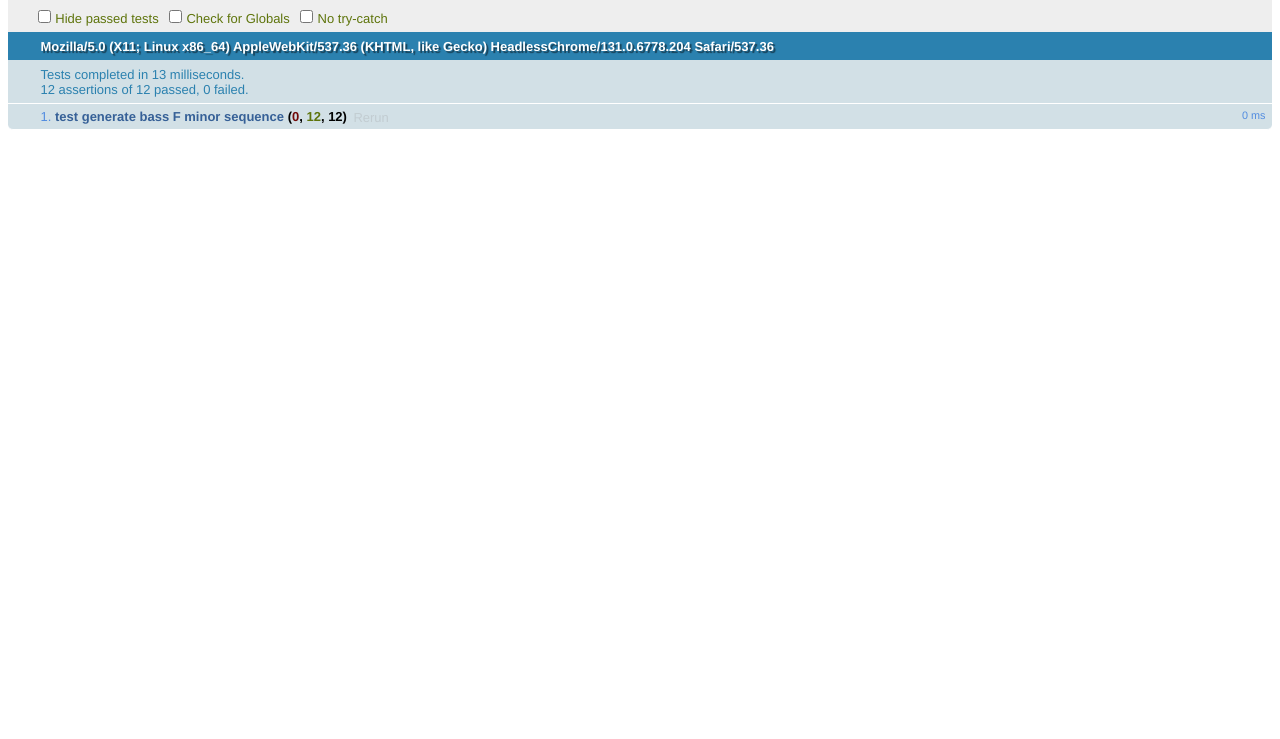
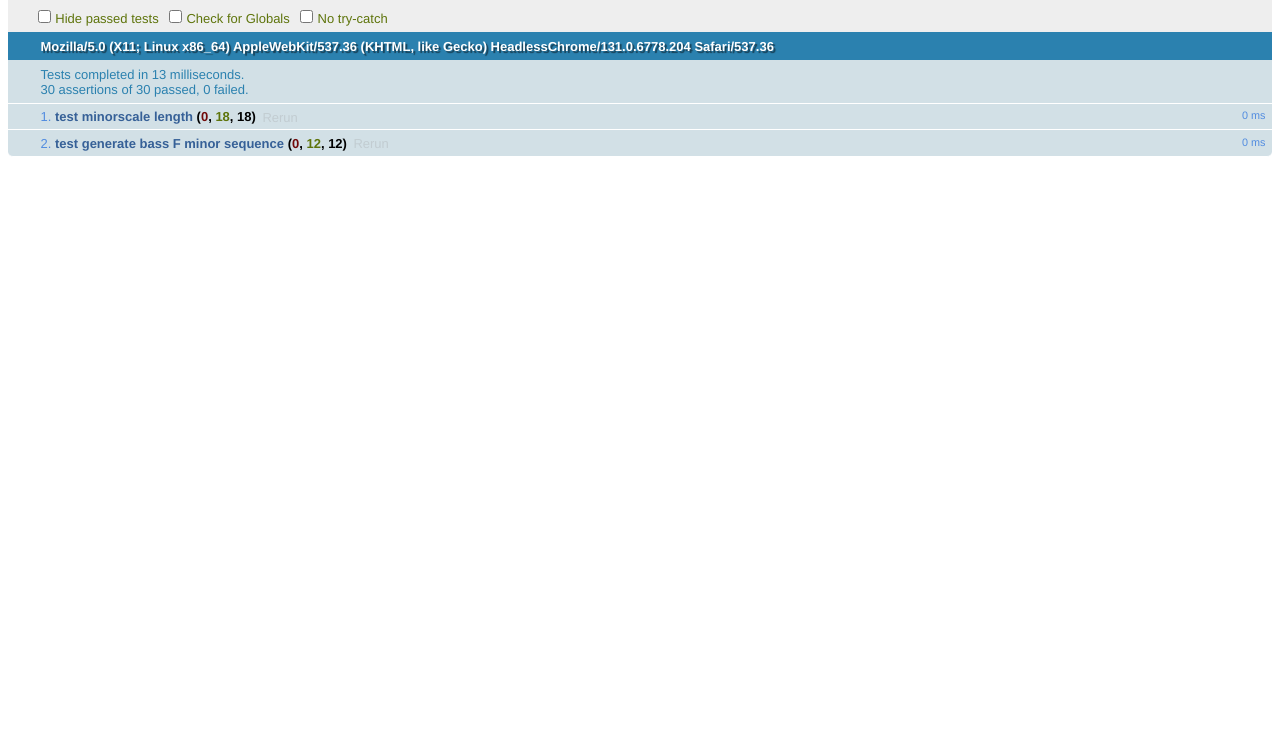
Before and after one commit to Biggsen/sirprise, a plain HTML site: page unittesting.html in a window 1280 px wide. Shown: the part 61-800 px from the top of the page. Drawn offline with Linux system fonts and the light colour scheme.

Commit message:
calculated minor scale

```diff
--- a/js/generate.js
+++ b/js/generate.js
@@ -15,11 +15,49 @@ var Generate = {
 
 
 	bass_sequence: function(scale) {
-		return ['F1', 'G1', 'G#1', 'A#1', 'C1', 'C#1', 'D#1', 'F2', 'G2', 'G#2']
+		//return ['F1', 'G1', 'G#1', 'A#1', 'C1', 'C#1', 'D#1', 'F2', 'G2', 'G#2']
+		return Generate.minorscale_note(10, 1);
 	},
 
 	majorscale: function() {
 		var seq = [1,3,5,6,8,10,12];
+	},
+
+	minorscale_note: function(length, offset) {
+		var result = [];
+		var seq = [1,3,4,6,8,9,11];
+		var seq_counter = 0;
+		var padding = 0;
+		var ocatave = 1;
+		for(var i = 0; i < length; i++) {
+
+			if(seq_counter >= seq.length) {
+				seq_counter = 0;
+				padding = padding + 12;
+				ocatave++;
+			}
+			var pos = seq[seq_counter++]+offset;
+			if(pos > 12)
+				pos = pos - 12;
+			result[i] = Generate.note(pos) + ocatave.toString();
+		}
+		return result;
+	},
+
+	minorscale_pos: function(length) {
+		var result = [];
+		var seq = [1,3,4,6,8,9,11];
+		var seq_counter = 0;
+		var padding = 0;
+		for(var i = 0; i < length; i++) {
+
+			if(seq_counter >= seq.length) {
+				seq_counter = 0;
+				padding = padding + 12;
+			}
+			result[i] = padding + seq[seq_counter++];
+		}
+		return result;
 	},
 
 	minorscale: function() {
@@ -45,7 +83,7 @@ var Generate = {
 			case 6:
 				return 'A';
 			case 7:
-				return 'Bb';
+				return 'A#';
 			case 8:
 				return 'B';
 			case 9:
--- a/unittesting.html
+++ b/unittesting.html
@@ -14,6 +14,22 @@
   <script>
 
 
+	test( "test minorscale length", function() {
+		var seq = Generate.minorscale_pos(7);
+		var exp = [1,3,4,6,8,9,11];
+		for(var i = 0, len = seq.length; i < len; i++) {
+			equal(seq[i], exp[i], "minor sequence in position " + i + " should be " + exp[i] + " but is " + seq[i] );
+		}
+
+		seq = Generate.minorscale_pos(10);
+		exp = [1,3,4,6,8,9,11,13,15,16];
+
+		equal( Generate.minorscale_pos(10).length, 10, "minor sequence should be 10 in length" );
+		for(var i = 0, len = seq.length; i < len; i++) {
+			equal(seq[i], exp[i], "minor sequence in position " + i + " should be " + exp[i] + " but is " + seq[i] );
+		}
+	});
+
 	test( "test generate bass F minor sequence" , function () {
 		equal( Generate.bass_sequence('F').length, 10, "bass sequence should be 10 in length" );
 
@@ -25,7 +41,15 @@
 			equal(seq[i], exp[i], "bass sequence in position " + i + " should be " + exp[i] + " but is " + seq[i] );
 		}
 	});
-
+/*
+	test( "test generate bass A minor sequence" , function () {
+		var seq = Generate.bass_sequence('A');
+		var exp =['A1', 'B1', 'C1', 'D1', 'E2', 'F2', 'G2', 'A2', 'B2', 'C2'];
+		for(var i = 0, len = seq.length; i < len; i++) {
+			equal(seq[i], exp[i], "bass sequence in position " + i + " should be " + exp[i] + " but is " + seq[i] );
+		}
+	});
+*/
 
   </script>
 </body>
```
